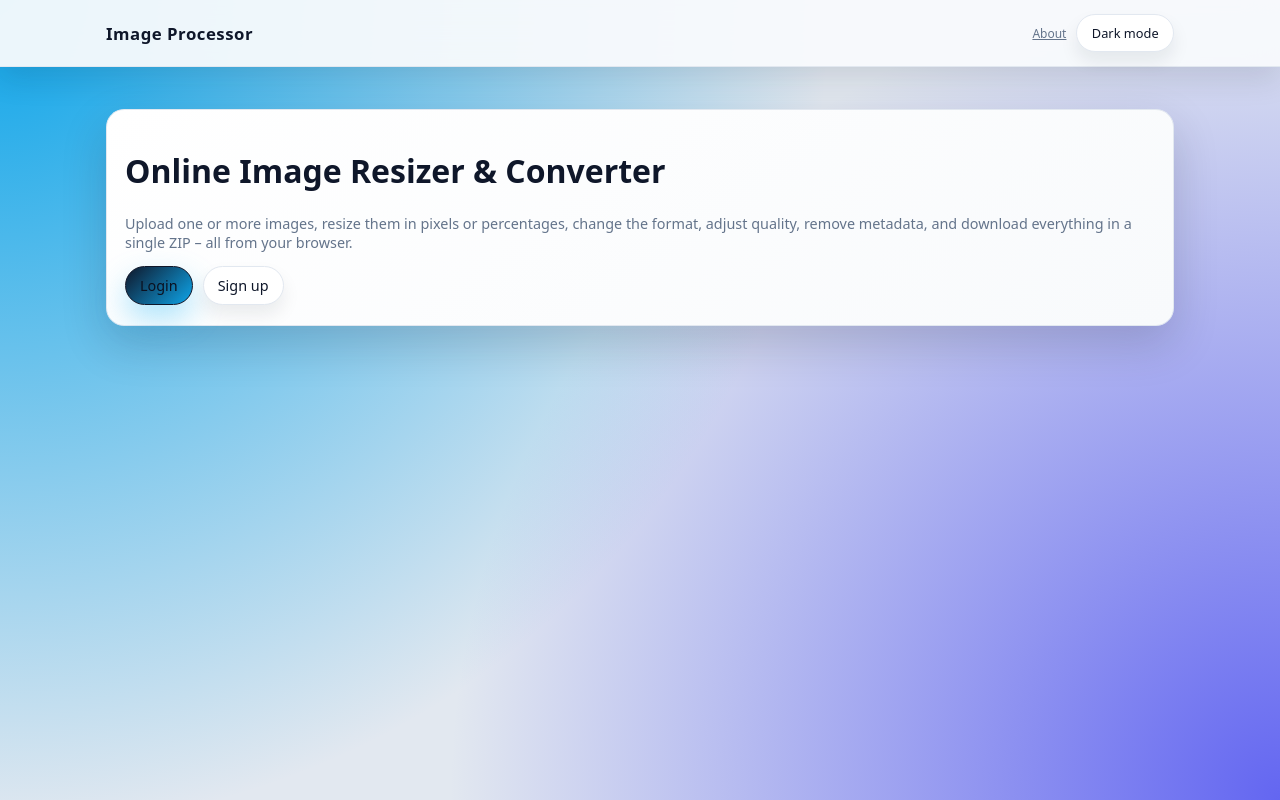
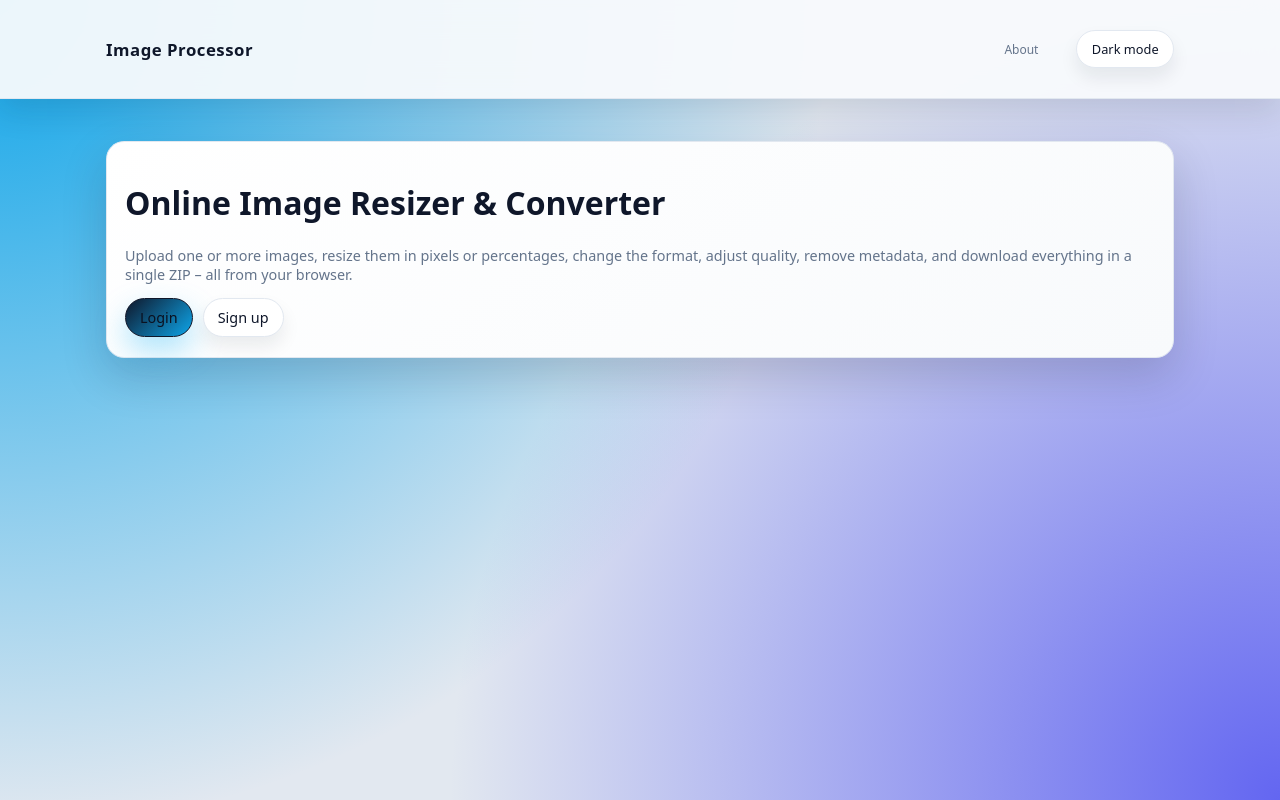
Before and after one commit to vaishnavv007/image_resizer_frontend, a React (Vite) app: page / in a window 1280 px wide. Built offline with nearby package versions, Linux system fonts and the light colour scheme; no server answers.

Commit message:
about nav style

```diff
--- a/src/index.css
+++ b/src/index.css
@@ -46,6 +46,88 @@ body {
     radial-gradient(circle at bottom right, #6366f1 0, transparent 55%),
     var(--color-app-bg-soft);
   color: var(--color-text);
+}
+
+/* Navigation */
+.header {
+  background-color: var(--color-app-bg);
+  border-bottom: 1px solid var(--color-border);
+  padding: 1rem 0;
+  position: sticky;
+  top: 0;
+  z-index: 100;
+  backdrop-filter: blur(8px);
+  -webkit-backdrop-filter: blur(8px);
+}
+
+.headerInner {
+  max-width: 1200px;
+  margin: 0 auto;
+  padding: 0 1rem;
+  display: flex;
+  justify-content: space-between;
+  align-items: center;
+}
+
+.brand {
+  font-size: 1.5rem;
+  font-weight: 700;
+  color: var(--color-text);
+  text-decoration: none;
+  transition: color 0.2s ease;
+}
+
+.brand:hover {
+  color: var(--color-primary);
+}
+
+nav {
+  display: flex;
+  gap: 1.5rem;
+  align-items: center;
+}
+
+nav a {
+  color: var(--color-muted);
+  text-decoration: none;
+  font-size: 0.95rem;
+  font-weight: 500;
+  padding: 0.5rem 0.75rem;
+  border-radius: 0.375rem;
+  transition: all 0.2s ease;
+  position: relative;
+  overflow: hidden;
+}
+
+nav a::after {
+  content: '';
+  position: absolute;
+  bottom: 0;
+  left: 50%;
+  width: 0;
+  height: 2px;
+  background-color: var(--color-primary);
+  transition: all 0.3s ease;
+  transform: translateX(-50%);
+}
+
+nav a:hover {
+  color: var(--color-text);
+}
+
+nav a:hover::after {
+  width: 100%;
+}
+
+nav a.active {
+  color: var(--color-primary);
+  font-weight: 600;
+}
+
+.themeToggle {
+  margin-left: 1rem;
+  padding: 0.5rem 0.75rem;
+  font-size: 0.9rem;
 }
 
 /* Notification Toast */
```
